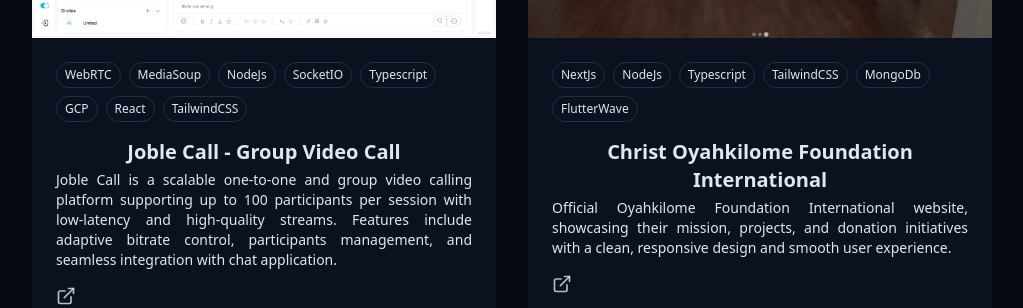
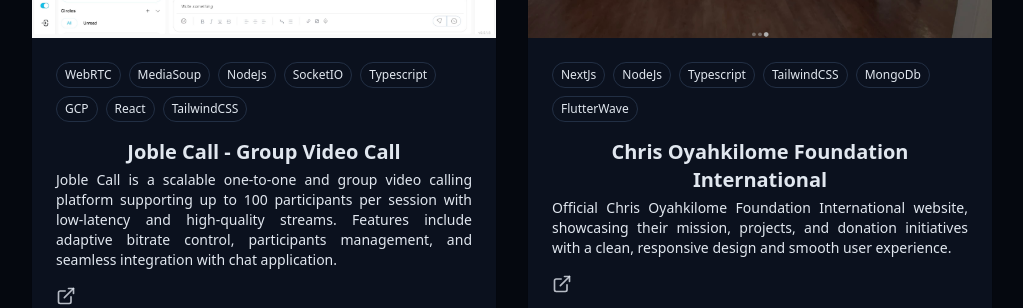
Before and after one commit to obrucheoghene/my-portfolio, a React (Vite) app: page / in a window 1280 px wide. Shown: the part 4534-4842 px from the top of the page, without its empty margins (128-1151 px from the left). Built offline with nearby package versions, Linux system fonts and the light colour scheme.

Commit message:
fix: fix errors

```diff
--- a/src/components/ProjectsSection.jsx
+++ b/src/components/ProjectsSection.jsx
@@ -77,9 +77,9 @@
   },
   {
     id: 4,
-    title: "Christ Oyahkilome Foundation International",
+    title: "Chris Oyahkilome Foundation International",
     description:
-      "Official Oyahkilome Foundation International website, showcasing their mission, projects, and donation initiatives with a clean, responsive design and smooth user experience.",
+      "Official Chris Oyahkilome Foundation International website, showcasing their mission, projects, and donation initiatives with a clean, responsive design and smooth user experience.",
     image: [
       "/projects/cofi1.jpg",
       "/projects/cofi2.jpg",
```
